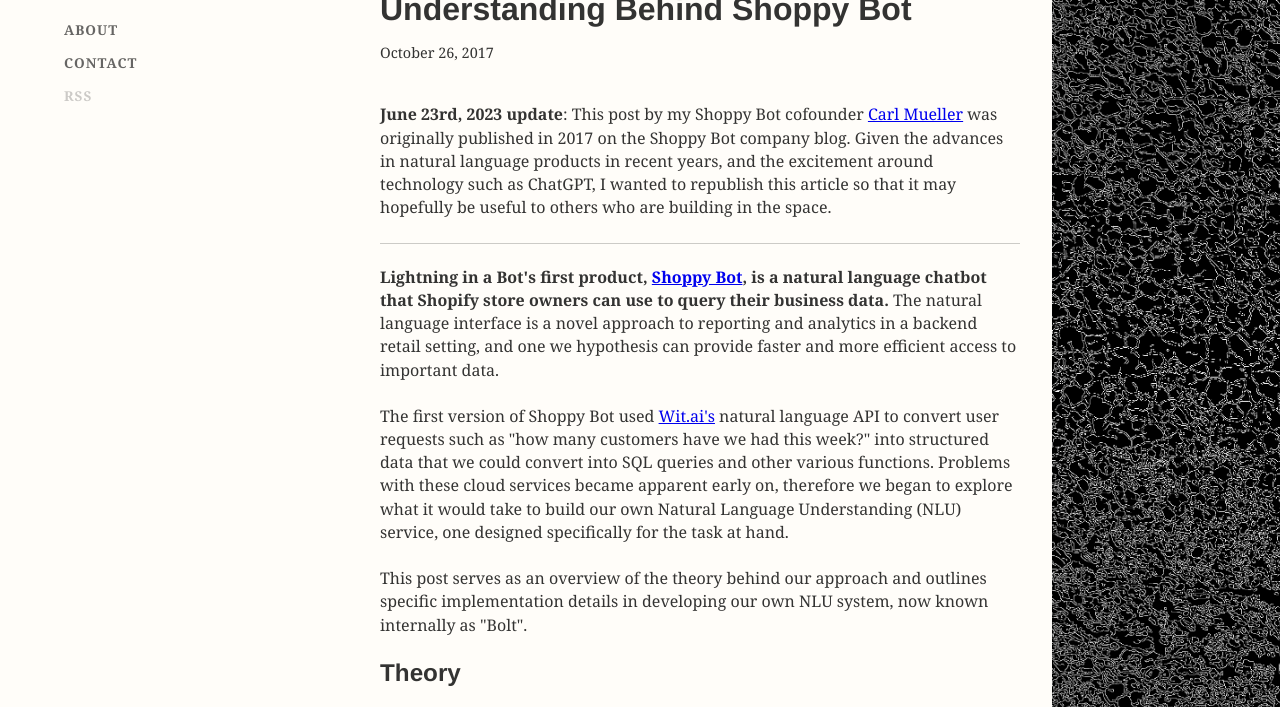
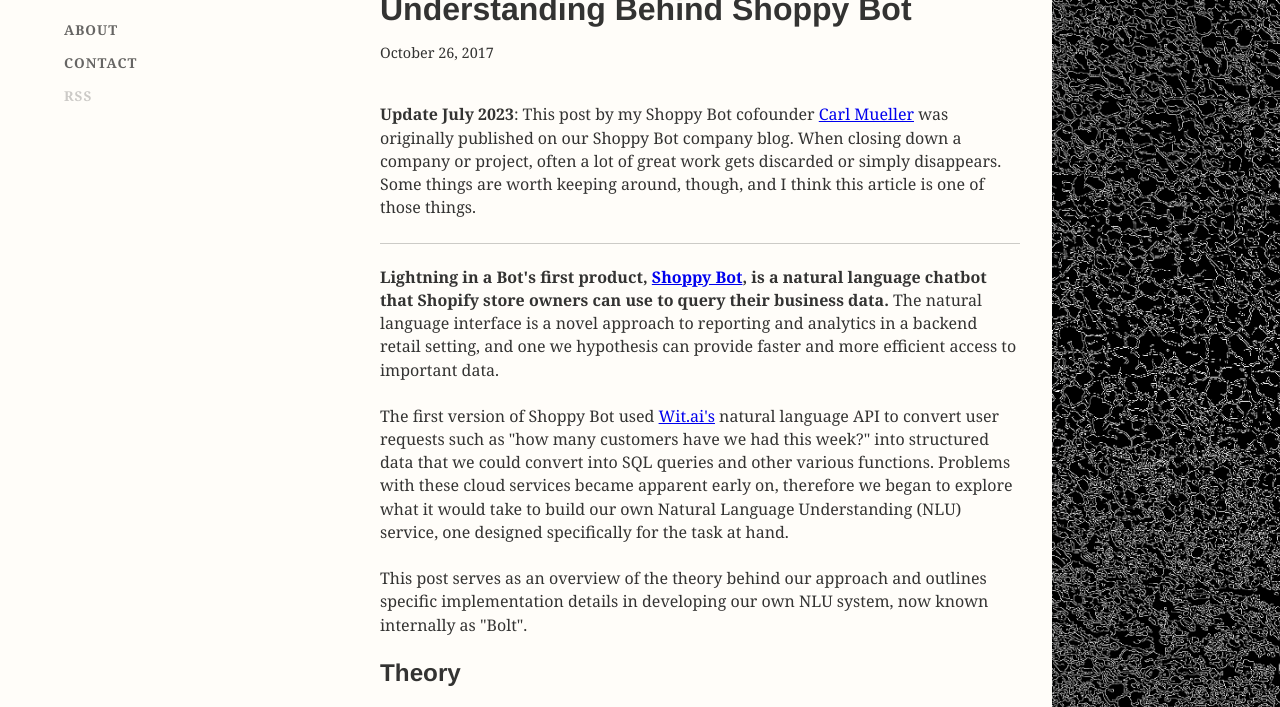
Before and after one commit to lacom/dylanla.com, a Gatsby site: page /developing-the-natural-language-understanding-behind-shoppy-bot in a window 1280 px wide. Shown: the part 78-785 px from the top of the page. Built offline with nearby package versions, Linux system fonts and the light colour scheme; Gatsby itself is replaced by a stand-in of ours; some packages are replaced by stand-ins of ours.

Commit message:
get deploys working again

```diff
--- a/package.json
+++ b/package.json
@@ -51,12 +51,10 @@
     "serve": "gatsby serve",
     "build": "gatsby build",
     "clean": "gatsby clean",
-    "deploy": "gatsby build --prefix-paths && s3-deploy './public/**' --cwd './public/' --bucket www.dylanla.com  --deleteRemoved --gzip --profile default && npm run clear",
-    "clear": "aws-cloudfront-invalidate E1YTDQN5752D05",
+    "deploy": "gatsby build --prefix-paths && s3-deploy './public/**' --cwd './public/' --bucket www.dylanla.com --deleteRemoved --gzip --profile default --distId E1YTDQN5752D05",
     "fix-semi": "eslint --quiet --ignore-pattern node_modules --ignore-pattern public --parser babel-eslint --no-eslintrc --rule '{\"semi\": [2, \"never\"], \"no-extra-semi\": [2]}' --fix gatsby-node.js"
   },
   "devDependencies": {
-    "aws-cloudfront-invalidate": "^0.1.3",
     "s3-deploy": "^1.4.0"
   },
   "engines": {
--- a/src/pages/developing-the-natural-language-understanding-behind-shoppy-bot/index.md
+++ b/src/pages/developing-the-natural-language-understanding-behind-shoppy-bot/index.md
@@ -9,8 +9,8 @@
 tags: ["shoppy bot", "natural language understanding"]
 ---
 
-**June 23rd, 2023 update**:
-This post by my Shoppy Bot cofounder [Carl Mueller](https://www.carl-mueller.com) was originally published in 2017 on the Shoppy Bot company blog. Given the advances in natural language products in recent years, and the excitement around technology such as ChatGPT, I wanted to republish this article so that it may hopefully be useful to others who are building in the space.
+**Update July 2023**:
+This post by my Shoppy Bot cofounder [Carl Mueller](https://www.carl-mueller.com) was originally published on our Shoppy Bot company blog. When closing down a company or project, often a lot of great work gets discarded or simply disappears. Some things are worth keeping around, though, and I think this article is one of those things.
 
 ---
 
```
Also changed, not shown: 1 other file.
